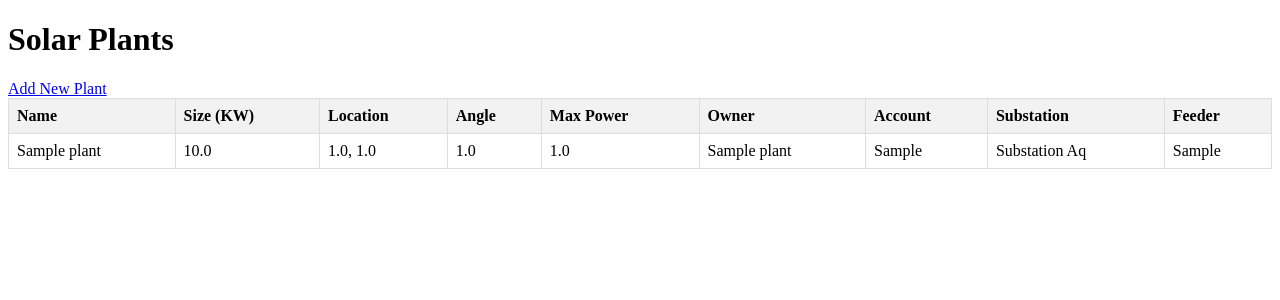
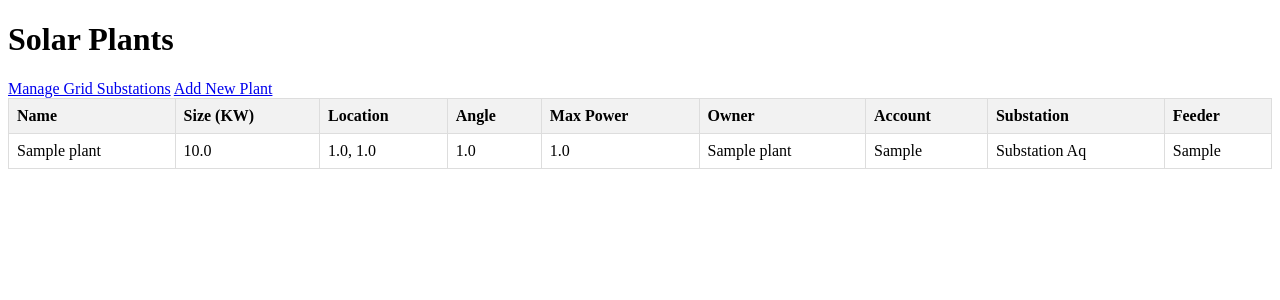
Before and after one commit to LasanthaPrasad/basic-app1, a Flask app: page / in a window 1280 px wide. Shown: the top 300 px of the page. Run offline with Flask 3, Linux system fonts and the light colour scheme; tables that the repository leaves empty hold one stand-in row (values such as "Sample post").

Commit message:
first commit

```diff
--- a/templates/index.html
+++ b/templates/index.html
@@ -20,7 +20,13 @@
     </style>
 </head>
 <body>
+
+
+
     <h1>Solar Plants</h1>
+    <!-- Add this link somewhere in your index.html, perhaps near the "Add New Plant" link -->
+    <a href="{{ url_for('manage_substations') }}">Manage Grid Substations</a>
+
     <a href="{{ url_for('add_plant') }}">Add New Plant</a>
     <table>
         <tr>
```
Also changed, not shown: templates/manage_substations.html (added).
